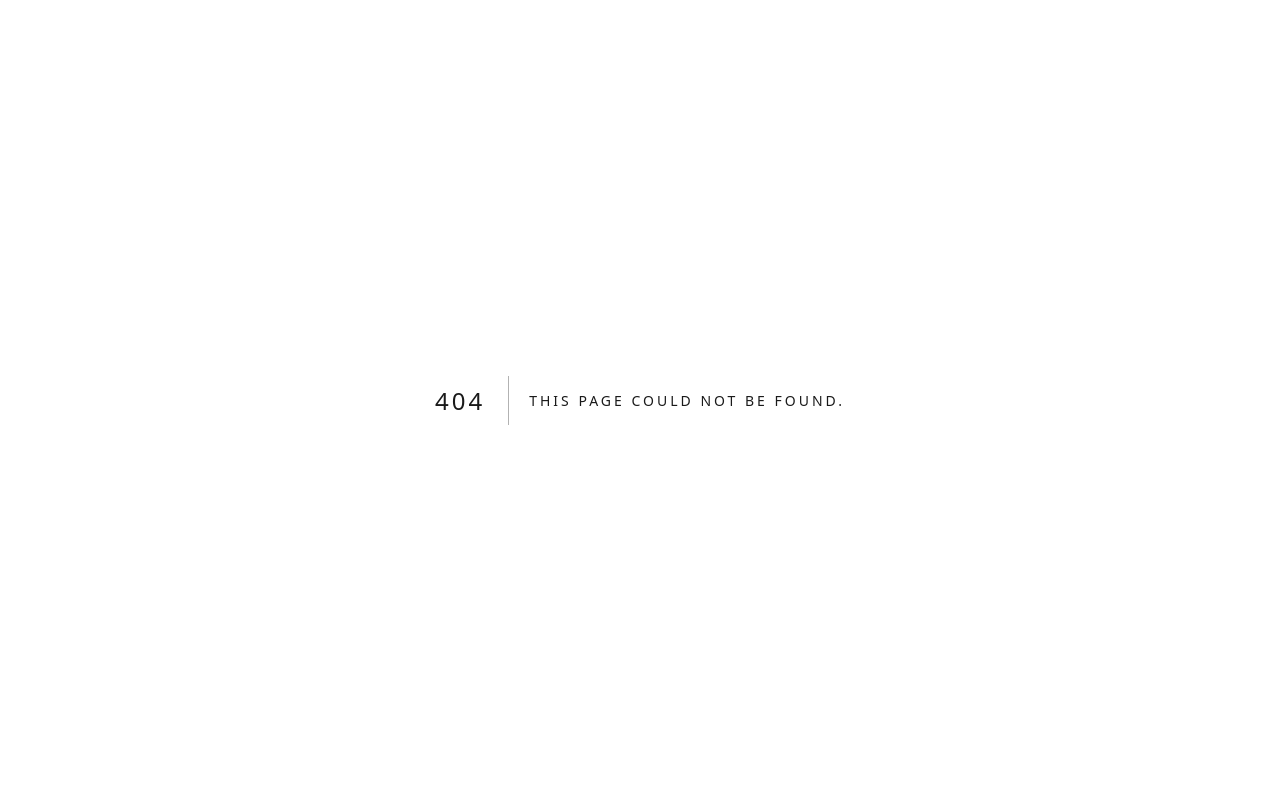
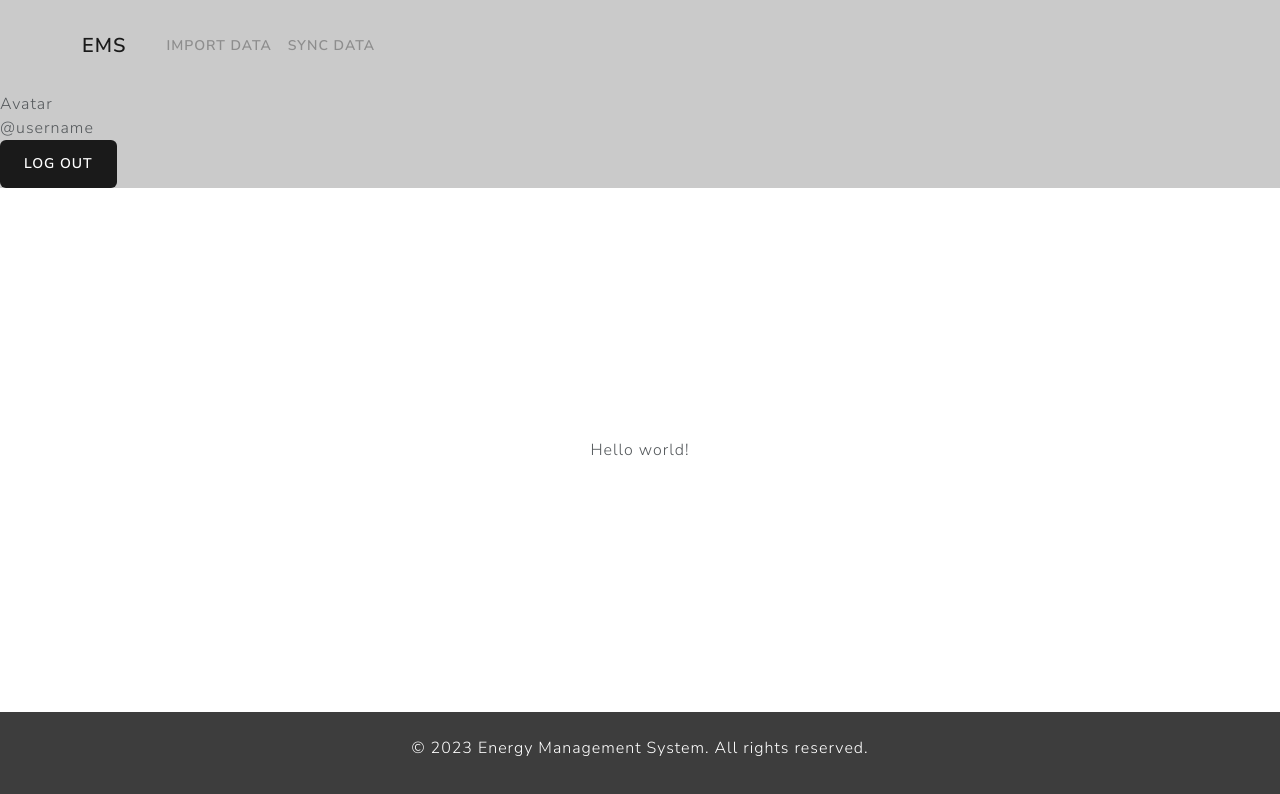
Before and after one commit to s-t-e-v/energy_management_system_front, a Next.js app: page /test in a window 1280 px wide. Before the commit this address had no page. Shown: the top 794 px of the page. Built offline with nearby package versions, Linux system fonts and the light colour scheme.

Commit message:
navbar initial set up + test page

```diff
--- /dev/null
+++ b/components/Header.tsx
@@ -0,0 +1,47 @@
+import { Container } from "react-bootstrap";
+import Link from "next/link";
+
+import Navigation from "./Navigation";
+import LogoutButton from "./LogoutButton";
+
+import styles from './layout.module.css'
+
+interface Props{
+    home?: boolean;
+}
+
+const Header: React.FC<Props> = ({home}) => {
+    return (
+
+        <header className={styles.header}>
+            {home ? (
+                <div className="pt-5 pb-3">
+                    <h1 className={`${styles.title} text-center`}> <Link href="/">EMS</Link> </h1>
+                    <h3 className={`${styles.subtitle} text-center mx-5`}>Manage your energy consumption</h3>
+                </div>
+            ) : (
+                <>
+
+                    <Navigation/>
+
+                    <div className='sidebar'>
+
+                        <div>
+                            Avatar
+                        </div>
+                        <div>
+                            @username
+                        </div>
+
+
+                        <LogoutButton/>
+                    </div>
+
+
+                </>
+            )}
+        </header>
+    )
+}
+
+export default Header;
--- a/components/Layout.tsx
+++ b/components/Layout.tsx
@@ -1,5 +1,6 @@
 import { Container } from "react-bootstrap";
-import Link from "next/link";
+
+import Header from "./Header";
 
 import styles from './layout.module.css';
 
@@ -11,47 +12,7 @@ interface Props {
 const Layout: React.FC<Props> = ({ children, home}) => {
     return (
         <div className={styles.wrapper}>
-            <header className={styles.header}>
-                {home ? (
-                    <div className="pt-5 pb-3">
-                        <h1 className={`${styles.title} text-center`}>EMS</h1>
-                        <h3 className={`${styles.subtitle} text-center mx-5`}>Manage your energy consumption</h3>
-                    </div>
-                ) : (
-                    <>
-                        <div>
-                            <Link href="/">EMS</Link>
-                        </div>
-
-                        <div>
-                            Burger menu
-                        </div>
-
-                        <div className='sidebar'>
-
-                            <div>
-                                Avatar
-                            </div>
-                            <div>
-                                @username
-                            </div>
-                            <nav>
-                                <ul>
-                                    <li>
-                                        Data
-                                        <ul>
-                                            <li>Import Data</li>
-                                            <li>Sync Data</li>
-                                        </ul>
-                                    </li>
-                                </ul>
-                            </nav>
-
-                            <Link href='/'>Log out</Link>
-                        </div>
-                    </>
-                )}
-            </header>
+            <Header home={home} />
 
             <main className={`${styles.main} d-flex align-items-sm-center`}>
                 <Container className={styles.main_container}>
--- /dev/null
+++ b/components/LogoutButton.tsx
@@ -0,0 +1,15 @@
+import Link from "next/link";
+
+interface Props {}
+
+const LogoutButton: React.FC<Props> = () => {
+    return (
+        <>
+            <Link href="/" className="btn btn-primary" >
+                Log out
+            </Link>
+        </>
+    )
+}
+
+export default LogoutButton;
--- /dev/null
+++ b/components/Navigation.tsx
@@ -0,0 +1,23 @@
+import { Navbar, Nav, Container } from "react-bootstrap";
+
+interface Props {}
+
+const Navigation: React.FC<Props> = () => {
+    return (
+        <Navbar expand="lg">
+            <Container>
+                <Navbar.Brand href="/">EMS</Navbar.Brand>
+                <Navbar.Toggle/>
+                <Navbar.Collapse>
+                    <Nav>
+                        <Nav.Link href="?">Import Data</Nav.Link>
+                        <Nav.Link href="?">Sync Data</Nav.Link>
+                    </Nav>
+                </Navbar.Collapse>
+
+            </Container>
+        </Navbar>
+    )
+}
+
+export default Navigation;
--- /dev/null
+++ b/pages/test.tsx
@@ -0,0 +1,27 @@
+import Head from 'next/head'
+import { Inter } from 'next/font/google'
+import Layout from '@/components/Layout'
+import React from 'react'
+
+const inter = Inter({ subsets: ['latin'] })
+
+interface Props {}
+
+const Test: React.FC<Props> = () => {
+    return (
+        <>
+            <Head>
+                <title>EMS - Energy System Management</title>
+                <meta name="description" content="Generated by create next app" />
+                <meta name="viewport" content="width=device-width, initial-scale=1" />
+                <link rel="icon" href="/favicon.ico" />
+            </Head>
+
+            <Layout>
+                Hello world!
+            </Layout>
+        </>
+    )
+}
+
+export default Test;
```
